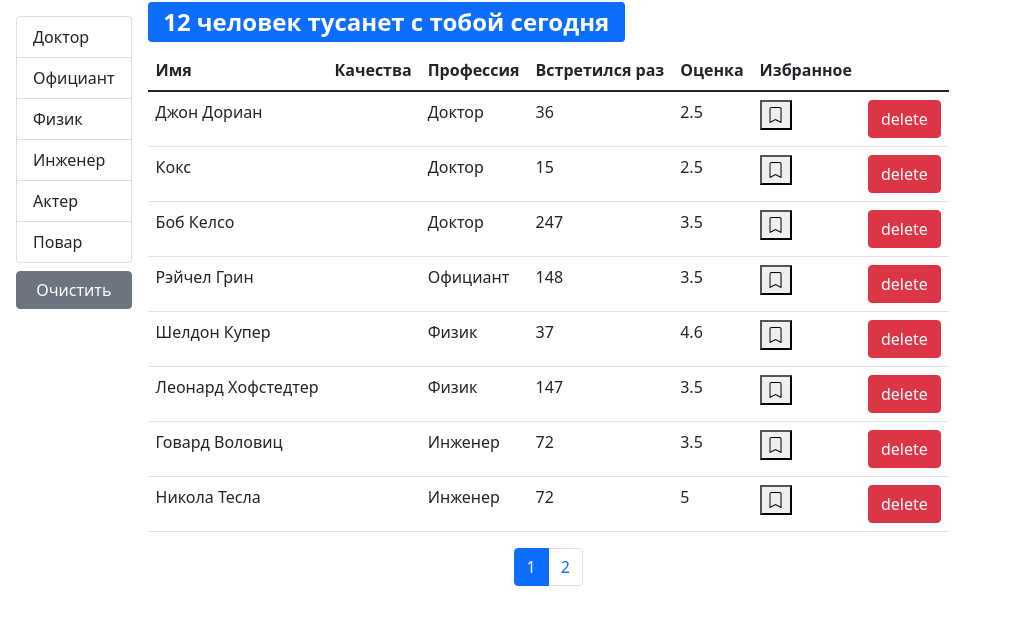
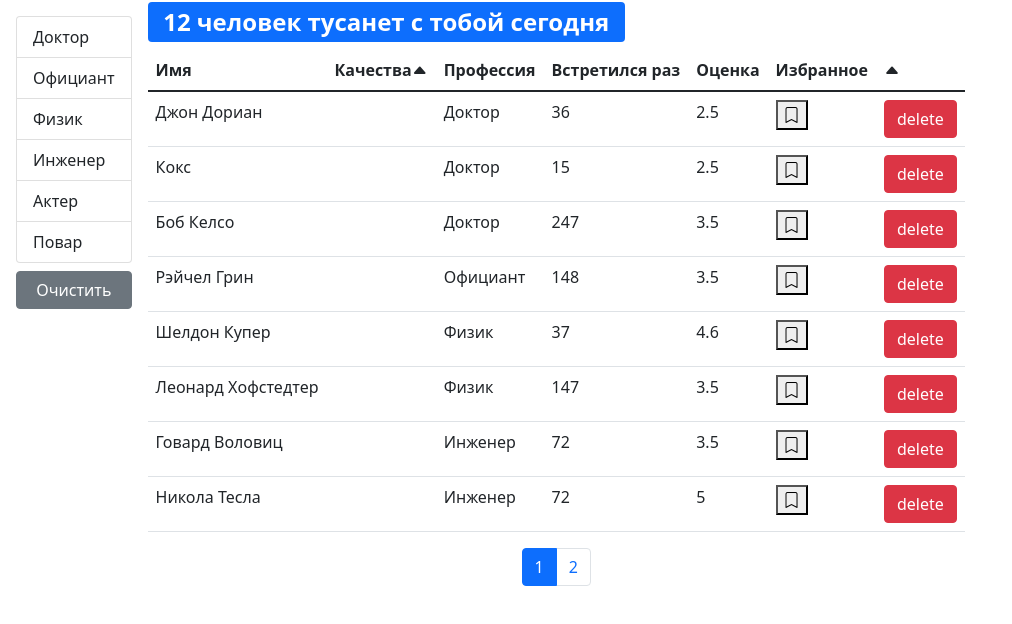
Before and after one commit to NikePro777/fast-company, a React (Create React App) app: page / in a window 1280 px wide. Shown: the top 624 px of the page, without its empty margins (0-1012 px from the left). Built offline with nearby package versions, Linux system fonts and the light colour scheme.

Commit message:
add arrow

```diff
--- a/src/app/components/tableHeader.jsx
+++ b/src/app/components/tableHeader.jsx
@@ -9,6 +9,18 @@ const TableHeader = ({ onSort, selectedSort, columns }) => {
       });
     } else {
       onSort({ path: item, order: "asc" });
+    }
+  };
+
+  const arrow = (column) => {
+    if (selectedSort.path === column) {
+      return (
+        <b
+          className={`bi bi-caret${
+            selectedSort.order === "asc" ? "-up-fill" : "-down-fill"
+          }`}
+        ></b>
+      );
     }
   };
 
@@ -27,6 +39,7 @@ const TableHeader = ({ onSort, selectedSort, columns }) => {
             scope="col"
           >
             {columns[column].name}
+            {arrow(columns[column].path)}
           </th>
         ))}
         {/* <th onClick={() => handleSort("name")} scope="col">
```
